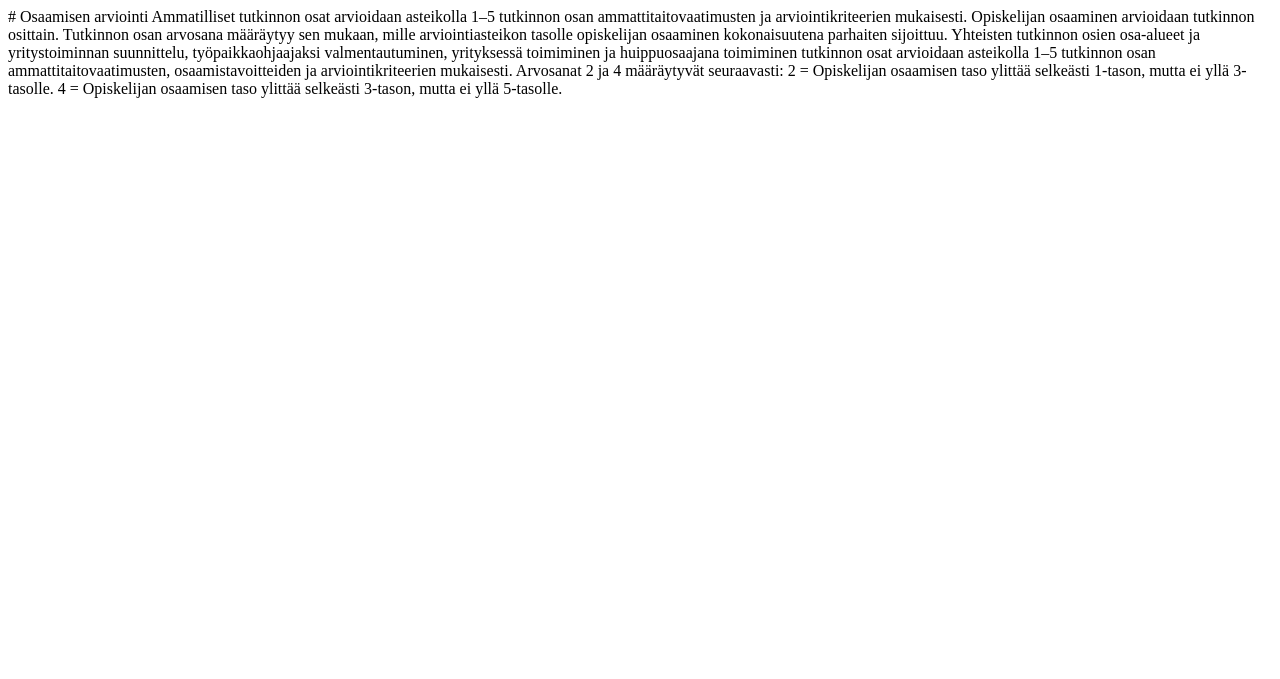
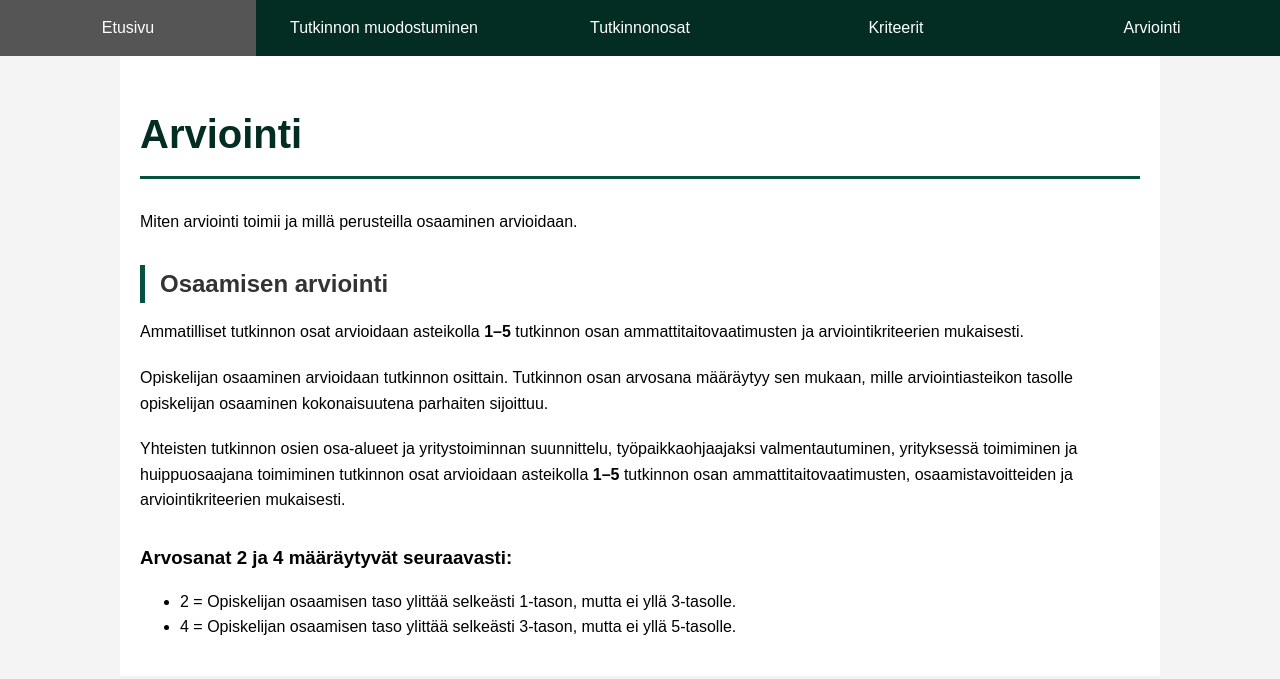
Before and after one commit to Deamin69/OHJ3-Nettisivut, a plain HTML site: page osaamisen-arviointi.html in a window 1280 px wide. Drawn offline with Linux system fonts and the light colour scheme.

Commit message:
Update osaamisen-arviointi.html

```diff
--- a/osaamisen-arviointi.html
+++ b/osaamisen-arviointi.html
@@ -1,9 +1,49 @@
-# Osaamisen arviointi
+<!DOCTYPE html>
+<html lang="fi">
 
-Ammatilliset tutkinnon osat arvioidaan asteikolla 1–5 tutkinnon osan ammattitaitovaatimusten ja arviointikriteerien mukaisesti. Opiskelijan osaaminen arvioidaan tutkinnon osittain. Tutkinnon osan arvosana määräytyy sen mukaan, mille arviointiasteikon tasolle opiskelijan osaaminen kokonaisuutena parhaiten sijoittuu.
+<head>
+    <meta charset="UTF-8">
+    <meta name="viewport" content="width=device-width,initial-scale=1.0">
+    <title>Arviointi - Etusivu</title>
+    <link rel="stylesheet" href="style.css">
+</head>
 
-Yhteisten tutkinnon osien osa-alueet ja yritystoiminnan suunnittelu, työpaikkaohjaajaksi valmentautuminen, yrityksessä toimiminen ja huippuosaajana toimiminen tutkinnon osat arvioidaan asteikolla 1–5 tutkinnon osan ammattitaitovaatimusten, osaamistavoitteiden ja arviointikriteerien mukaisesti. Arvosanat 2 ja 4 määräytyvät seuraavasti:
+<body>
 
-2 = Opiskelijan osaamisen taso ylittää selkeästi 1-tason, mutta ei yllä 3-tasolle.
+    <nav>
+        <ul>
+            <li><a href="index.html">Etusivu</a></li>
+            <li><a href="muodostuminen.html">Tutkinnon muodostuminen</a></li>
+            <li><a href="osat.html">Tutkinnonosat</a></li>
+            <li><a href="kriteerit.html">Kriteerit</a></li>
+            <li><a href="arviointi.html">Arviointi</a></li>
+        </ul>
+    </nav>
 
-4 = Opiskelijan osaamisen taso ylittää selkeästi 3-tason, mutta ei yllä 5-tasolle.
+    <main>
+        <h1>Arviointi</h1>
+        <p>Miten arviointi toimii ja millä perusteilla osaaminen arvioidaan.</p>
+        <h2> Osaamisen arviointi</h2>
+
+        <p>Ammatilliset tutkinnon osat arvioidaan asteikolla <strong>1–5</strong> tutkinnon osan ammattitaitovaatimusten
+            ja
+            arviointikriteerien mukaisesti.</p>
+        <p>Opiskelijan osaaminen arvioidaan tutkinnon osittain. Tutkinnon osan arvosana
+            määräytyy sen mukaan, mille arviointiasteikon tasolle opiskelijan osaaminen kokonaisuutena parhaiten
+            sijoittuu.</p>
+        <p>Yhteisten tutkinnon osien osa-alueet ja yritystoiminnan suunnittelu, työpaikkaohjaajaksi valmentautuminen,
+            yrityksessä toimiminen ja huippuosaajana toimiminen tutkinnon osat arvioidaan asteikolla
+            <strong>1–5</strong> tutkinnon osan
+            ammattitaitovaatimusten, osaamistavoitteiden ja arviointikriteerien mukaisesti.
+        </p>
+
+        <h3>Arvosanat 2 ja 4 määräytyvät seuraavasti:</h3>
+        <ul>
+            <li>2 = Opiskelijan osaamisen taso ylittää selkeästi 1-tason, mutta ei yllä 3-tasolle.</li>
+            <li>4 = Opiskelijan osaamisen taso ylittää selkeästi 3-tason, mutta ei yllä 5-tasolle.</li>
+        </ul>
+    </main>
+
+</body>
+
+</html>
```
